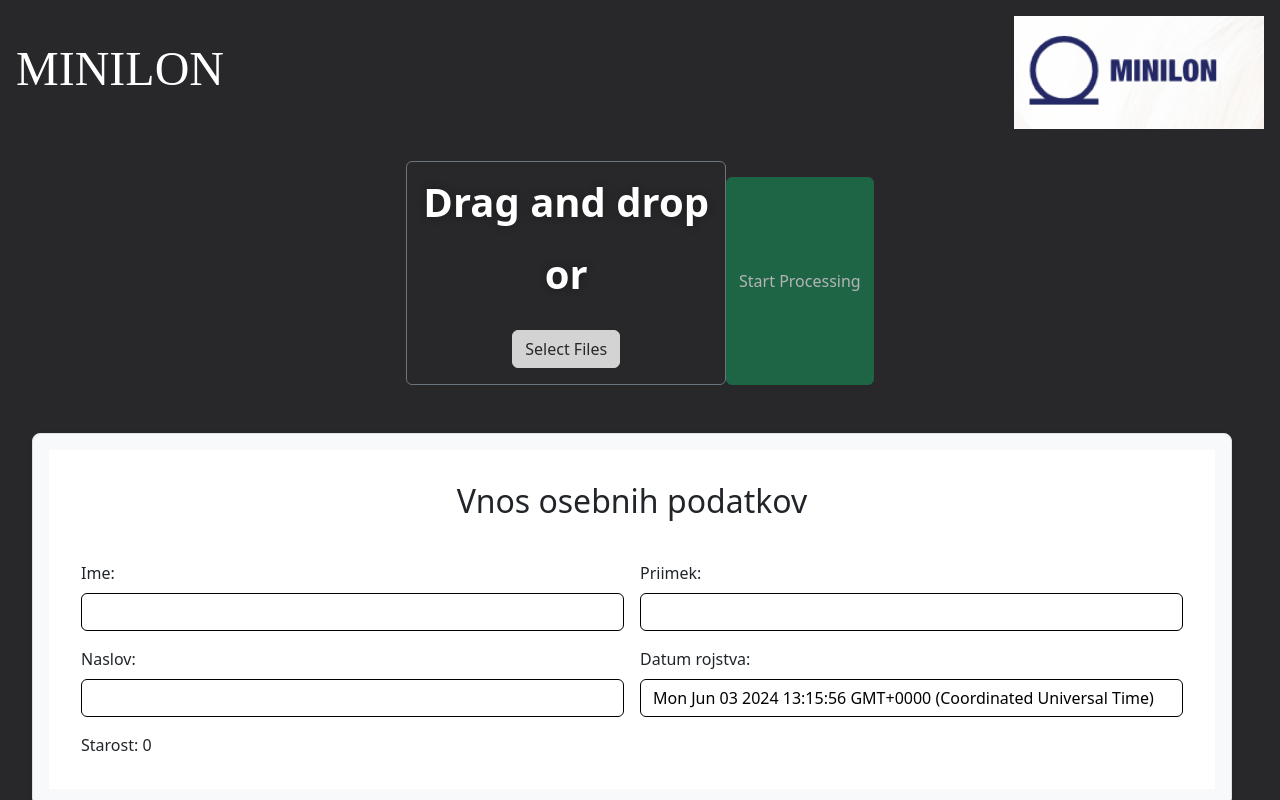
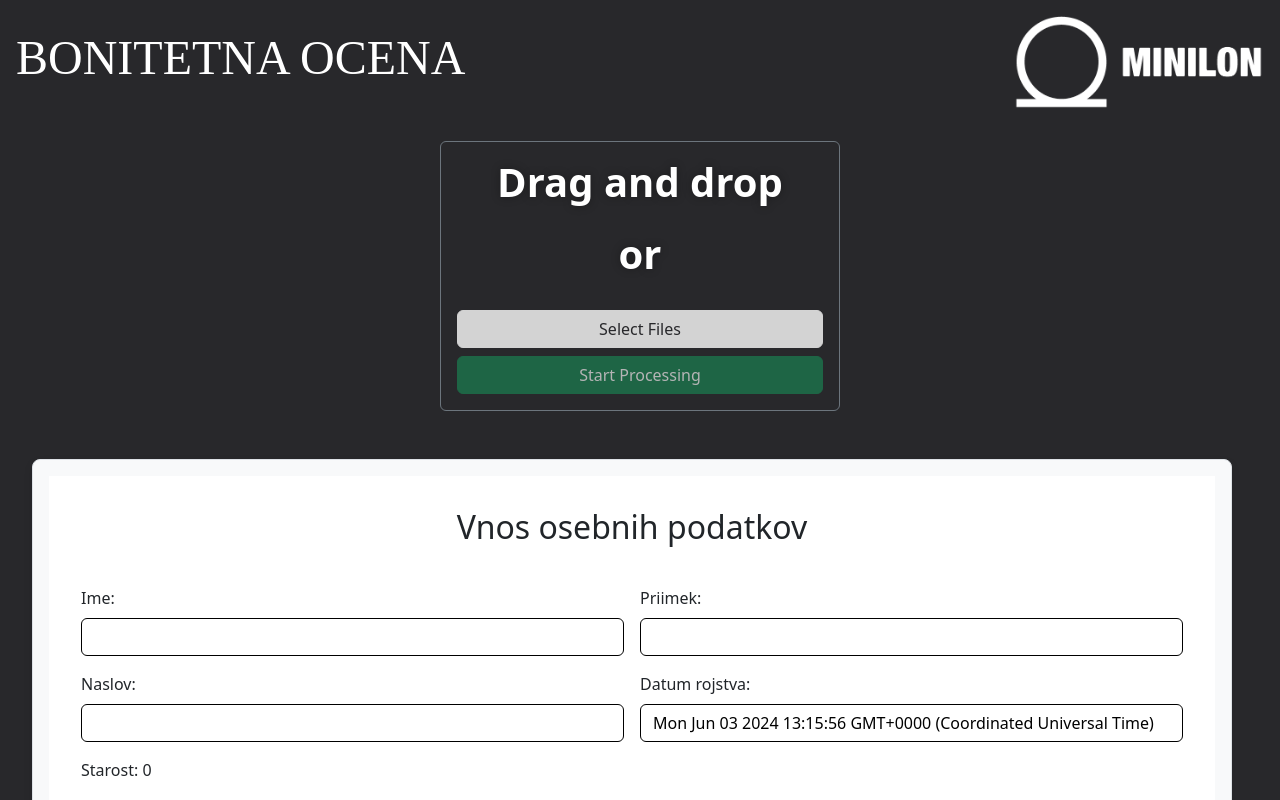
Before and after one commit to Valeri1234car/PRII, a React (Vite) app in the folder stran/praktikum-2-app/: page / in a window 1280 px wide. Shown: the top 800 px of the page. Built offline with nearby package versions, Linux system fonts and the light colour scheme.

Commit message:
malenkosti

```diff
--- a/stran/praktikum-2-app/src/components/Inputs/PdfReader.tsx
+++ b/stran/praktikum-2-app/src/components/Inputs/PdfReader.tsx
@@ -438,9 +438,10 @@ const PdfReader: React.FC = () => {
 
     return (
         <>
+            <div className="container">
                 <div className="containerOknoDrag">
                     <div
-                    className="border border-secondary p-3 text-center border-dashed mx-auto rounded"
+                        className="border border-secondary p-3 border-dashed mx-auto rounded"
                         onDrop={(event) => handleDrop(event, setFiles)}
                         onDragOver={handleDragOver}
                         style={{ maxWidth: '400px' }}
@@ -449,13 +450,21 @@ const PdfReader: React.FC = () => {
                             files.map((file, index) => (
                                 <div key={index} className="text-white d-flex justify-content-between align-items-center">
                                     <p>{file.name}</p>
-                                <button className="btn btn-danger btn-sm" onClick={() => handleRemoveFile(index)}>Remove</button>
+                                    <button
+                                        className="btn btn-sm"
+                                        style={{
+                                            backgroundColor: '#41424c',
+                                            color: '#fff',
+                                            border: '1px solid #fff'
+                                        }}
+                                        onClick={() => handleRemoveFile(index)}
+                                    >Remove</button>
                                 </div>
                             ))
                         ) : (
                             <>
-                            <h1 className="mb-4 text-white">Drag and drop</h1>
-                            <h1 className="mb-4 text-white">or</h1>
+                                <h1 className="mb-4 text-white text-center">Drag and drop</h1>
+                                <h1 className="mb-4 text-white text-center">or</h1>
                             </>
                         )}
                         <input
@@ -466,18 +475,23 @@ const PdfReader: React.FC = () => {
                             accept="application/pdf"
                             ref={inputRef}
                         />
-                    <button className="btn btn-primary mt-2" onClick={() => inputRef.current?.click()}>Select Files</button>
+                        <button className="btn btn-primary w-100 mt-2" onClick={() => inputRef.current?.click()}>Select Files</button>
+                        <button className="btn btn-success w-100 mt-2" onClick={handleProcessFiles} disabled={files.length === 0 || loading}>
+                            {loading ? 'Processing...' : 'Start Processing'}
+                        </button>
                     </div>
                 </div>
-            <button className="btn btn-success mt-3" onClick={handleProcessFiles} disabled={files.length === 0 || loading}>
-                {loading ? 'Processing...' : 'Start Processing'}
-            </button>
                 {loading && (
-                <div className="mt-3">
+                    <div className="w-100 d-flex justify-content-center mt-3">
+                        <div className="progress-bar-wrapper" style={{ width: '90%', maxWidth: '600px', padding: '10px', borderRadius: '5px' }}>
                             <ProgressBar now={progress} label={`${progress}%`} />
                         </div>
+                    </div>
                 )}
+            </div>
         </>
+
+
     );
 };
 
--- a/stran/praktikum-2-app/src/components/Menu/Menu.tsx
+++ b/stran/praktikum-2-app/src/components/Menu/Menu.tsx
@@ -4,8 +4,8 @@ const Menu = () =>{
 
     return (
         <header className="header-container d-flex justify-content-between align-items-center ">
-            <h1 className="header-title">MINILON</h1>
-            <img src="/logo/logo.PNG" alt="Logo" className="header-logo" />
+            <h1 className="header-title">BONITETNA OCENA</h1>
+            <img src="/logo/logo2.PNG" alt="Logo" className="header-logo" />
         </header>
     );
 }
--- a/stran/praktikum-2-app/src/index.css
+++ b/stran/praktikum-2-app/src/index.css
@@ -240,8 +240,8 @@ vsaVnosna {
 
 .containerOknoDrag {
   display: flex;
-  justify-content: center;
-  align-items: center;
+  /*justify-content: center;*/
+  /*align-items: center;*/
 }
 
 .container123 {
@@ -292,3 +292,8 @@ vsaVnosna {
 .uploads {
   color: white;
 }
+
+.progress-bar-wrapper {
+  padding: 10px;
+  border-radius: 5px;
+}
```
Also changed, not shown: stran/praktikum-2-app/logo/logo2.png (added). Lines whose indentation alone changed are shown as unchanged.
